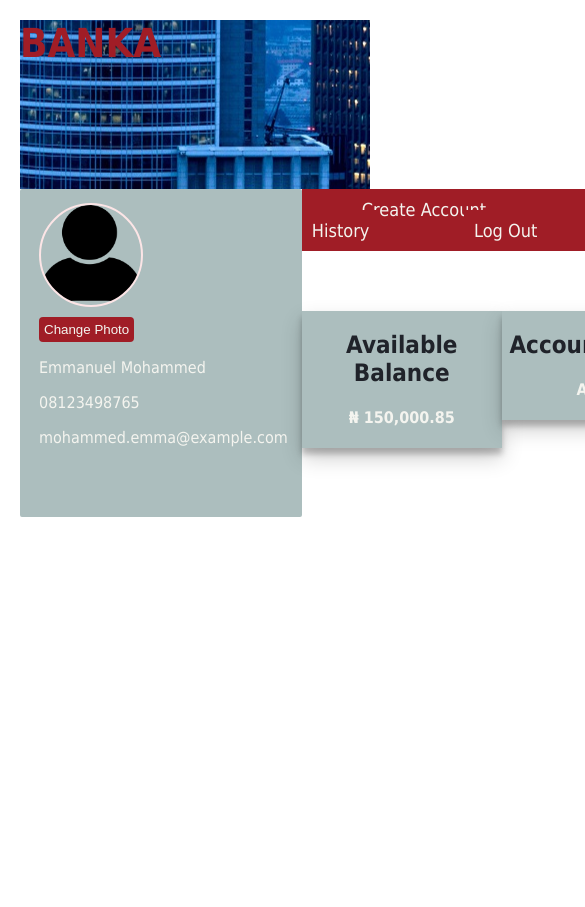
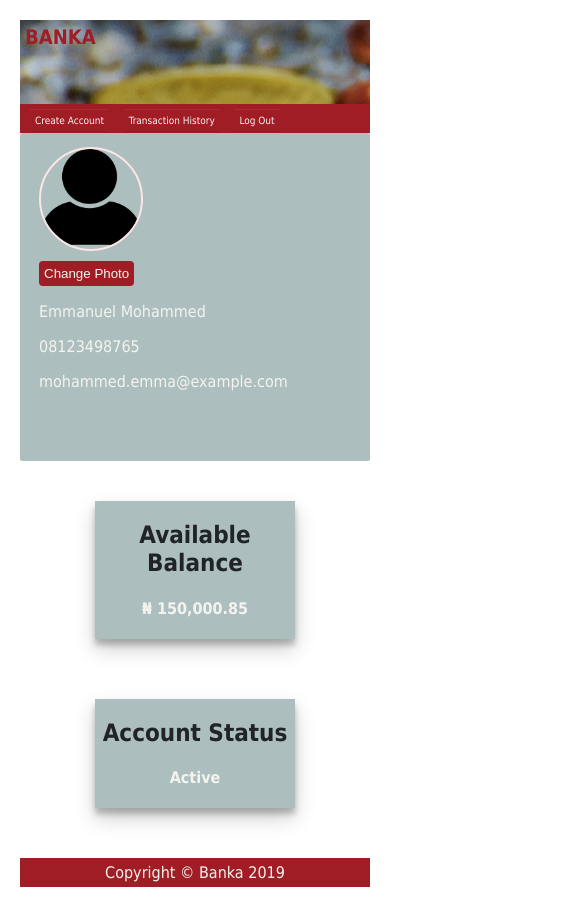
Before and after one commit to Hadeneekeh/Banka, a plain HTML site: page UI/client-dashboard.html in a window 390 px wide. Shown: the top 907 px of the page, 585 px wide, since content can reach past the window. Before the commit the page ends 844 px from the top, so only its background shows below. Drawn offline with Linux system fonts and the light colour scheme.

Commit message:
[Feature 164701914] completed client profile page

```diff
--- a/UI/client-dashboard.html
+++ b/UI/client-dashboard.html
@@ -8,23 +8,13 @@
     <title>Profile Page</title>
 </head>
 <body>
-    <div>
+    <div class="container">
         <header>
                 <h1>BANKA</h1>
         </header>
 
         <main>
-            <aside>
-                <div id="profilePhoto"></div>
-                <button id="updatePhoto">Change Photo</button>
-                <div>
-                    <p>Emmanuel Mohammed</p>
-                    <p>08123498765</p>
-                    <p>mohammed.emma@example.com</p>
-                </div>
-            </aside>
-
-            <section id="profile-conntent">
+            <section class="profile-content">
                 <nav>
                     <ul>
                         <li><a href="create-account.html">Create Account</a></li>
@@ -32,18 +22,33 @@
                         <li><a href="index.html">Log Out</a></li>
                     </ul>
                 </nav>
-                <div id="acctOverview">
-                    <div id="acctBalance">
+            </section>
+
+            <section class="profile">
+            <aside>
+                    <div class="profilePhoto"></div>
+                    <button class="updatePhoto" id="updatePhoto">Change Photo</button>
+                    <div>
+                        <p>Emmanuel Mohammed</p>
+                        <p>08123498765</p>
+                        <p>mohammed.emma@example.com</p>
+                    </div>
+            </aside>
+
+            <div class="acctOverview">
+                    <div class="acctBalance" id="acctBalance">
                         <h2>Available Balance</h2>
                         <h4>₦ 150,000.85</h4>
                     </div>
-                    <div id="acctStatus">
+                    <div class="acctStatus" id="acctStatus">
                         <h2>Account Status</h2>
                         <h4>Active</h4>
                     </div>
-                </div>
-            </section>
+                </section>
         </main>
     </div>
+
+    <footer>Copyright &copy; Banka 2019</footer>
+
 </body>
 </html>
--- a/UI/dashboard.css
+++ b/UI/dashboard.css
@@ -2,8 +2,60 @@ body {
     font-family: Tahoma;
     margin: 20px;
 }
-
-#profilePhoto{
+footer {
+    text-align: center;
+    background: #a01d26;
+    color: #f4f4ef;
+    margin-top: 10px;
+    padding: 5px;
+}
+header {
+    color: #a01d26;
+    height: 20vh;
+    background: url(img3.jpg);
+    background-position: center left;
+}
+header h1 {
+    margin: 0;
+    font-size: 40px;
+}
+.profile-content {
+    display: flex;
+    flex-flow: row wrap;
+}
+.profile {
+    display: flex;
+    flex-flow: row wrap;
+}
+nav {
+    align-self: flex-end;
+    justify-content: flex-start;
+    margin-top: 0px;
+    background-color: #a01d26;
+    padding: 10px;
+    width: 100%;
+}
+nav ul {
+    margin-left: 250px;
+    padding: 0;
+    list-style: none;
+}
+nav li {
+    display: inline;
+    padding: 0 40px 0 40px;
+}
+nav a {
+    color: #f4f4ef;
+    text-decoration: none;
+    font-size: 18px;
+    background: #a01d26;
+    padding: 10px;
+}
+nav a:hover {
+    color: #a01d26;
+    background: #f4f4ef;
+}
+.profilePhoto{
     width: 100px;
     height: 100px;
     border-radius: 50%;
@@ -20,6 +72,7 @@ body {
     padding: 10px 10px 10px 15px;
     border-radius: 2px;
     margin-top: 0;
+    /* align-self: flex-start; */
 }
 aside button {
     margin-top: 10px;
@@ -33,64 +86,28 @@ body {
     color: #f4f4ef;
     font: 16px;
 }
-  header {
-      color: #a01d26;
-      height: 20vh;
-      background: url(img2.jpg);
-      background-position: center;
-  }
-  main {
+/* .profile-conntent {
+    justify-content: space-around;
+} */
+.acctOverview {
     display: flex;
-  }
-
-  #profile-conntent {
-      justify-content: space-around;
-  }
-  nav ul {
-    margin: 0;
-    padding: 0;
-}
-nav li {
-    display: inline;
-    padding: 0 40px 0 40px;
-}
-nav a {
-    color: #f4f4ef;
-    text-decoration: none;
-    font-size: 18px;
-    background: #a01d26;
-    padding: 10px;
-    /* border: 2px solid #acbebe; */
-}
-nav a:hover {
-    color: #a01d26;
-    background: #f4f4ef;
-}
-header h1 {
-    margin: 0;
-    font-size: 40px;
-}
-nav {
+    flex-flow: row wrap;
     align-self: center;
-    margin-top: 0px;
-    background-color: #a01d26;
-    padding: 10px;
-}
-#acctOverview {
-    display: flex;
-    justify-content: space-around;
-    margin-top: 60px;
+    justify-content: space-between;
+    margin: 20px 0 0 60px;;
     text-align: center;
 }
-#acctStatus {
+.acctStatus {
     width: 200px;
+    margin: 30px;
     background: #acbebe;
     color: #20232a;
     box-shadow: 0 10px 20px rgba(0,0,0,0.19), 0 6px 6px rgba(0,0,0,0.23);
-    align-self: flex-start;
+    /* align-self: flex-start; */
 }
-#acctBalance {
+.acctBalance {
     width: 200px;
+    margin: 30px;
     background: #acbebe;
     color: #20232a;
     box-shadow: 0 10px 20px rgba(0,0,0,0.19), 0 6px 6px rgba(0,0,0,0.23);
@@ -99,3 +116,52 @@ nav {
 h4 {
     color: #f4f4ef;
 }
+
+
+
+@media screen and (max-width: 768px) {
+    header {
+        height: 10vh;
+    }
+    header h1 {
+        font-size: 20px;
+        font-weight: bold;
+        padding: 5px;
+    }
+    nav {
+        margin: 0;
+        padding: 5px;
+        align-content: center;
+    }
+    nav ul {
+        margin: 0;
+        padding: 0;
+        flex-flow: column wrap;
+        justify-content: space-around;
+    }
+    nav li {
+        padding: 5px;
+    }
+    nav a {
+        text-align: center;
+        font-size: 10px;
+        padding: 5px;
+        border-top: 1px solid rgba(197, 71, 71, 0.3);
+        border-bottom: 1px solid rgba(0,0,0,0.1);
+      }
+      aside {
+          width: 100%;
+      }
+      /* .acctStatus,
+      .acctBalance {
+           width: 150px;
+           margin: 10px;
+      } */
+      .acctOverview {
+            flex-direction: row;
+            margin: 10px;
+            justify-content: space-evenly;
+      }
+
+
+}
```
Lines whose indentation alone changed are shown as unchanged.
